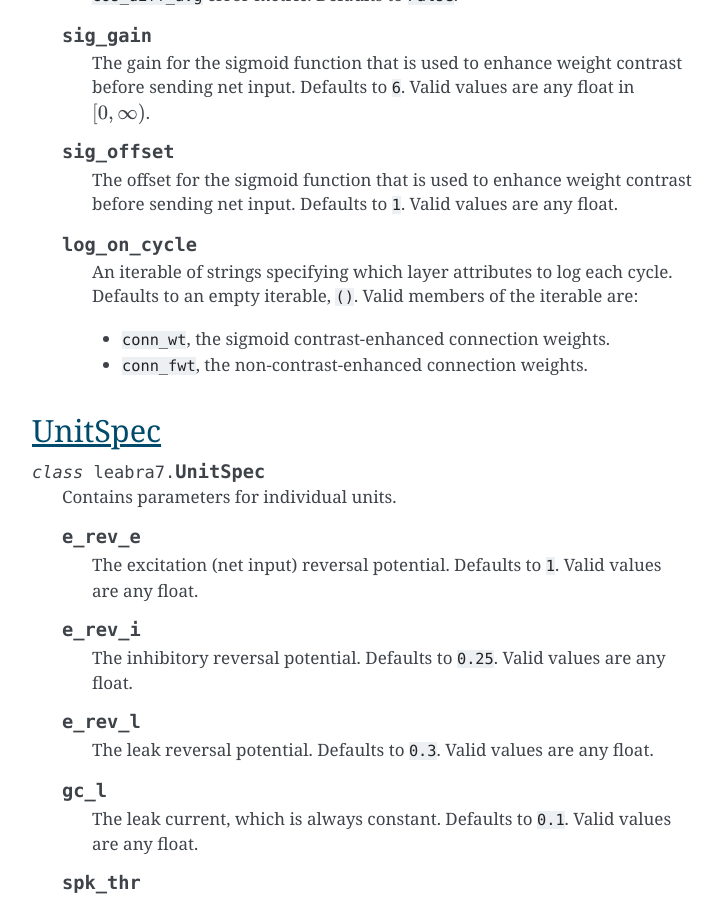
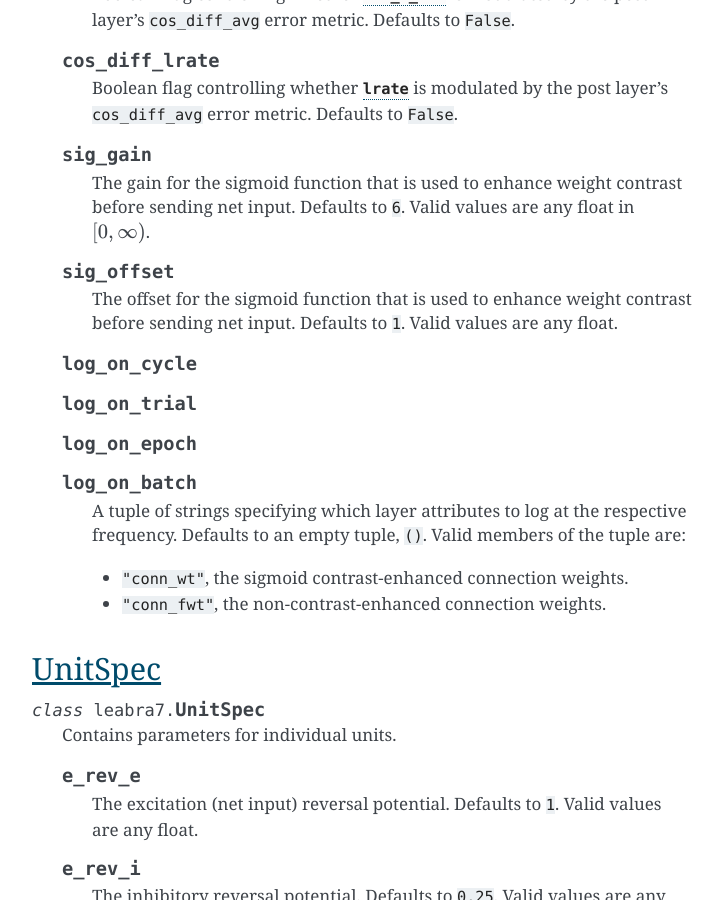
Before and after one commit to cdgreenidge/leabra7, a Sphinx documentation site: the page built from docs/specs.rst, in a window 1280 px wide and 900 px high, scrolled down 4935 px. Shown: the whole window, without its empty margins (388-1111 px from the left). Built offline with Sphinx 7.4.7, drawn with Linux system fonts in a browser that asks for light colours; some of the changed text lies outside the part shown.

Commit message:
Clarify logging docs

```diff
--- a/docs/net.rst
+++ b/docs/net.rst
@@ -149,7 +149,7 @@ The Network Object
                 are attributes of the object itself, like a layer's
                 :code:`"avg_act"`. The second element of the tuple
                 contains the logs for "parts" attributes, which are
-                attributes of the object's constitutents, like a
+                attributes of the object's constituents, like a
                 layer's :code:`"unit_act"` attribute. For layers,
                 parts attributes pertain to the units, and for
                 projections, parts attributes pertain to the
--- a/docs/specs.rst
+++ b/docs/specs.rst
@@ -170,10 +170,14 @@ LayerSpec
       default parameter values.
 
    .. py:attribute:: log_on_cycle
+   .. py:attribute:: log_on_trial
+   .. py:attribute:: log_on_epoch
+   .. py:attribute:: log_on_batch
 
-      An iterable of strings specifying which layer attributes to log
-      each cycle. Defaults to an empty iterable, :code:`()`. Valid
-      members of the iterable are:
+
+      A tuple of strings specifying which layer attributes to log
+      at the respective frequency. Defaults to an empty tuple,
+      :code:`()`. Valid members of the tuple are:
 
       - :code:`avg_act`, the average layer activation.
       - :code:`avg_net`, the average layer net input.
@@ -293,15 +297,17 @@ ProjnSpec
       weight contrast before sending net input. Defaults to
       :code:`1`. Valid values are any float.
 
+   .. py:attribute:: log_on_cycle
+   .. py:attribute:: log_on_trial
+   .. py:attribute:: log_on_epoch
+   .. py:attribute:: log_on_batch
 
-   .. py:attribute:: log_on_cycle
+      A tuple of strings specifying which layer attributes to log at
+      the respective frequency. Defaults to an empty tuple,
+      :code:`()`. Valid members of the tuple are:
 
-      An iterable of strings specifying which layer attributes to log
-      each cycle. Defaults to an empty iterable, :code:`()`. Valid
-      members of the iterable are:
-
-      - :code:`conn_wt`, the sigmoid contrast-enhanced connection weights.
-      - :code:`conn_fwt`, the non-contrast-enhanced connection weights.
+      - :code:`"conn_wt"`, the sigmoid contrast-enhanced connection weights.
+      - :code:`"conn_fwt"`, the non-contrast-enhanced connection weights.
 
 
 UnitSpec
```
Also changed, not shown: docs/index.rst (+6 -3 lines), docs/tutorial.rst (+5 -5 lines).
